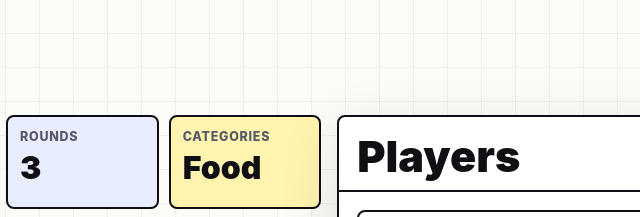
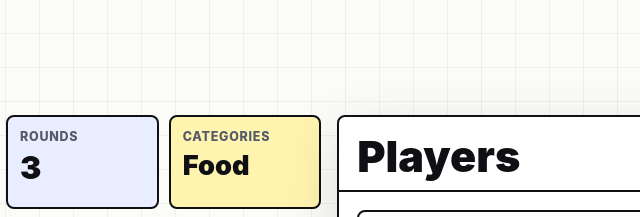
Before and after one commit to crixppp/imposter, a website: page index.html in a window 1280 px wide. Shown: the top 217 px of the page, 369-1009 px from the left. Drawn offline with Linux system fonts and the light colour scheme.

Commit message:
Prevent category metric text overflow

```diff
--- a/styles-1.css
+++ b/styles-1.css
@@ -148,11 +148,13 @@ input:disabled {
 }
 
 .metric {
+  min-width: 0;
   min-height: 94px;
   padding: 12px;
   border: 2px solid var(--ink);
   border-radius: var(--radius);
   background: var(--surface);
+  overflow: hidden;
 }
 
 .metric:nth-child(1) {
@@ -188,11 +190,18 @@ input:disabled {
 
 .metric-value {
   display: block;
+  max-width: 100%;
   margin-top: 8px;
   color: var(--ink);
   font-size: clamp(1.45rem, 3vw, 2rem);
   font-weight: 900;
   line-height: 1;
+  overflow-wrap: anywhere;
+}
+
+.metric:nth-child(4) .metric-value {
+  font-size: clamp(1.1rem, 2.2vw, 1.7rem);
+  line-height: 1.02;
 }
 
 h1,
```
